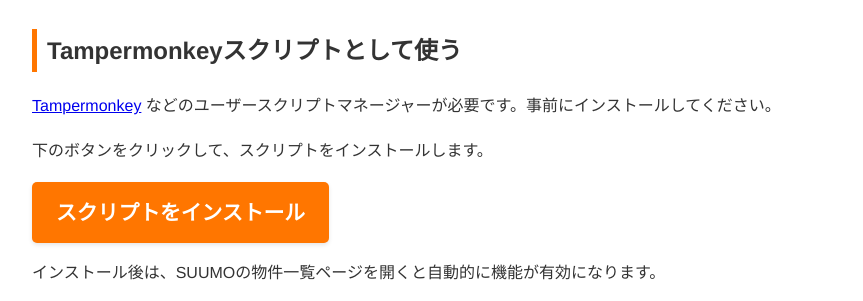
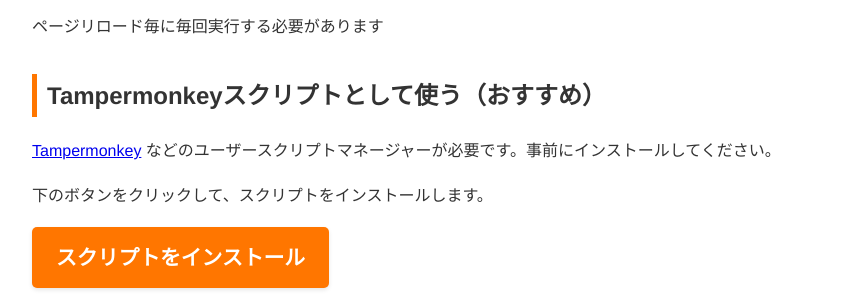
Before and after one commit to ngmtine/suumo-nglist, a website: page index.html in a window 1280 px wide. Shown: the part 419-720 px from the top of the page, without its empty margins (208-1071 px from the left). Drawn offline with Linux system fonts and the light colour scheme.

Commit message:
fix: ユーザースクリプトの適用urlの修正 chore: github pagesの文言微修正

```diff
--- a/index.html
+++ b/index.html
@@ -16,10 +16,11 @@
       <p>下のボタンをブラウザのブックマークバーにドラッグ＆ドロップして登録してください。</p>
       <p><a id="bookmarklet-link" href="#" class="button-link bookmarklet">SUUMO NGリスト</a></p>
       <p>利用する際は、SUUMOの物件一覧ページを開いた状態で、登録したブックマークレットをクリックします。</p>
+      <p>ページリロード毎に毎回実行する必要があります</p>
     </div>
 
     <div class="instructions">
-      <h2>Tampermonkeyスクリプトとして使う</h2>
+      <h2>Tampermonkeyスクリプトとして使う（おすすめ）</h2>
       <p>
         <a href="https://www.tampermonkey.net/" target="_blank" rel="noopener">Tampermonkey</a>
         などのユーザースクリプトマネージャーが必要です。事前にインストールしてください。
--- a/src/build.tampermonkey.js
+++ b/src/build.tampermonkey.js
@@ -16,7 +16,7 @@
 // @version     ${packageJson.version}
 // @description SUUMOの物件一覧ページにNG機能を追加します
 // @author      ${packageJson.author}
-// @match       https://suumo.jp/chintai/*
+// @match       https://suumo.jp/jj/chintai/*
 // @grant       none
 // @license     MIT
 // ==/UserScript==
```
Also changed, not shown: out/suumo-nglist.user.js.
